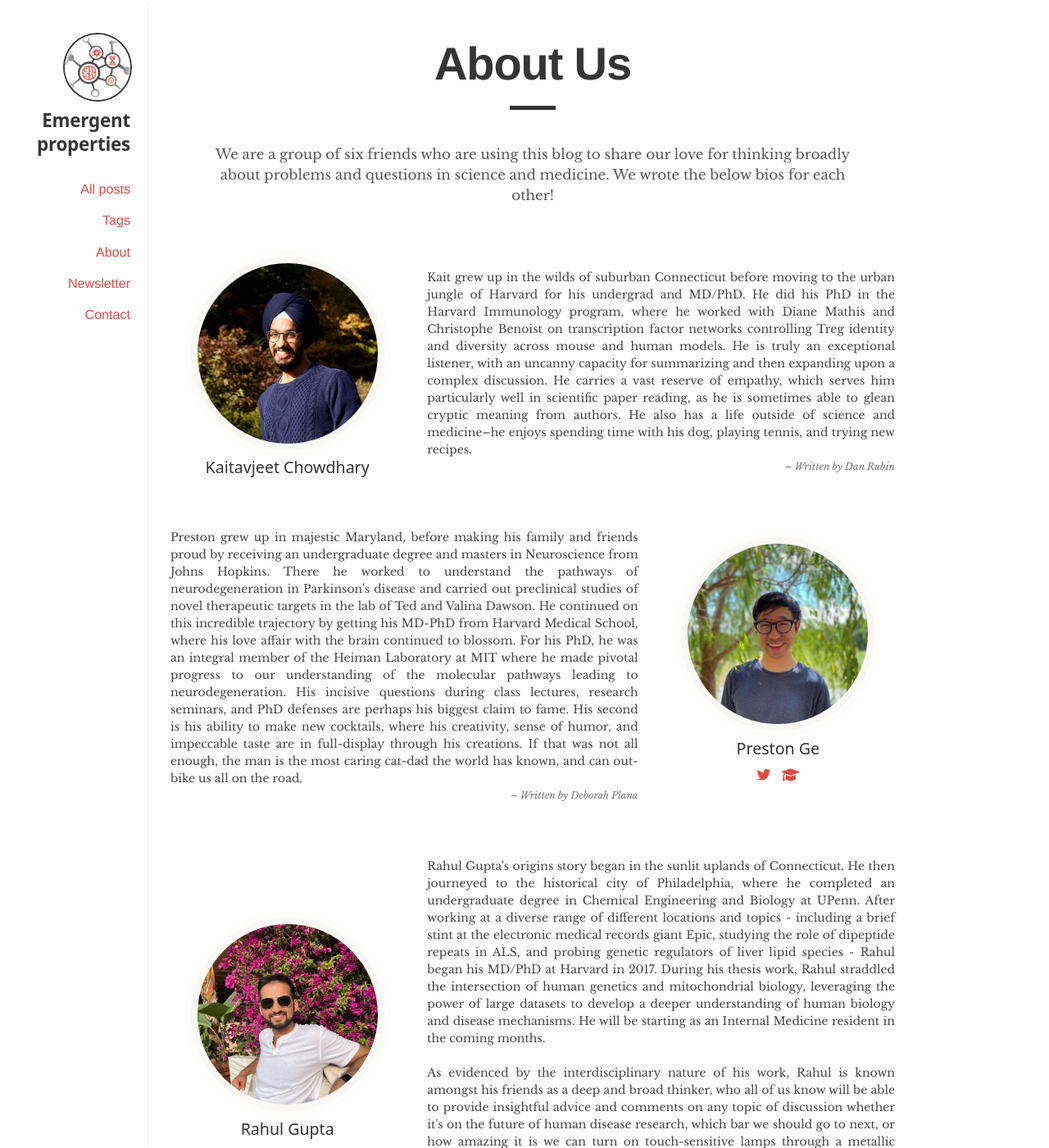
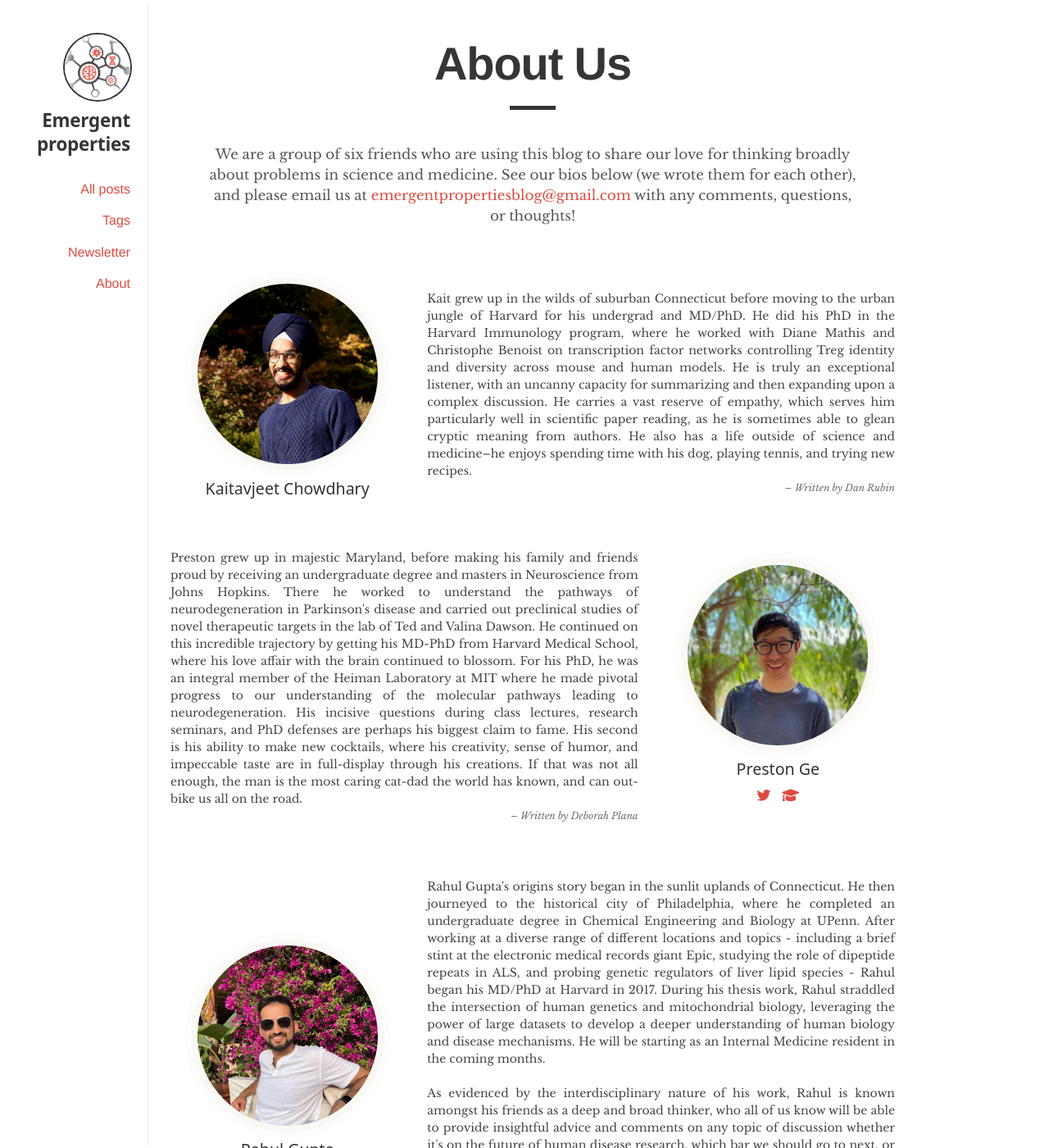
Before and after one commit to emergentpropertiesblog/emergentpropertiesblog.github.io, a Jekyll site: the page built from about.md, in a window 1280 px wide and 1400 px high. Shown: the whole window at 82% size. Built offline with Jekyll 4.4.1, drawn with Linux system fonts in a browser that asks for light colours.

Commit message:
Removed contact page and merged into About page

```diff
--- a/_layouts/default.html
+++ b/_layouts/default.html
@@ -15,9 +15,8 @@
         <ul>
           <li><a href="{{ '/archive' | prepend: site.baseurl }}/">All posts</a></li>
           <li><a href="{{ '/tags' | prepend: site.baseurl }}">Tags</a></li>
+          <li><a href="{{ '/subscribe' | prepend: site.baseurl }}">Newsletter</a></li>
           <li><a href="{{ '/about' | prepend: site.baseurl }}">About</a></li>
-          <li><a href="{{ '/subscribe' | prepend: site.baseurl }}">Newsletter</a></li>
-          <li><a href="{{ '/contact' | prepend: site.baseurl }}">Contact</a></li>
         </ul>
       </div>
     </nav>
--- a/_layouts/home.html
+++ b/_layouts/home.html
@@ -22,9 +22,8 @@
             <ul>
               <li><a href="{{ '/archive' | prepend: site.baseurl }}/">All posts</a></li>
               <li><a href="{{ '/tags' | prepend: site.baseurl }}">Tags</a></li>
+              <li><a href="{{ '/subscribe' | prepend: site.baseurl }}">Newsletter</a></li>
               <li><a href="{{ '/about' | prepend: site.baseurl }}">About</a></li>
-              <li><a href="{{ '/subscribe' | prepend: site.baseurl }}">Newsletter</a></li>
-              <li><a href="{{ '/contact' | prepend: site.baseurl }}">Contact</a></li>
             </ul>
           </div>
         </nav>
--- a/_sass/_custom.scss
+++ b/_sass/_custom.scss
@@ -320,13 +320,14 @@ a[href^="#fn:"].footnote {
 
     .intro {
         text-align: center;
-        margin-bottom: 2rem;
-        font-size: 1.1rem;
+        margin-bottom: 1rem;
         line-height: 1.6;
         color: $default-color;
+        max-width: 800px;
 
         p {
             margin: 0;
+            font-size: 1.2rem;
         }
     }
 }
--- a/about.md
+++ b/about.md
@@ -5,7 +5,7 @@ permalink: /about/
 ---
 
 <div class="intro">
-We are a group of six friends who are using this blog to share our love for thinking broadly about problems and questions in science and medicine. We wrote the below bios for each other!
+We are a group of six friends who are using this blog to share our love for thinking broadly about problems in science and medicine. See our bios below (we wrote them for each other), and please email us at <a href="mailto:emergentpropertiesblog@gmail.com">emergentpropertiesblog@gmail.com</a> with any comments, questions, or thoughts!
 </div>
 
 <div class="author-container">
--- a/subscribe.html
+++ b/subscribe.html
@@ -10,7 +10,7 @@ title: "Subscribe"
     </div>
 
     <div class="intro">
-        <p>Stay updated with our latest posts and discussions! Use the Google Form below to recieve a brief email when we publish a new post. We expect to have something new up every 1-2 months.</p>
+        <p>Stay updated with our latest posts and discussions! Use the Google Form below to recieve a brief email when we publish a new post. We will have something new up every 1-2 months.</p>
     </div>
 
     <div class="google-form-container">
```
Also changed, not shown: 1 other file.
